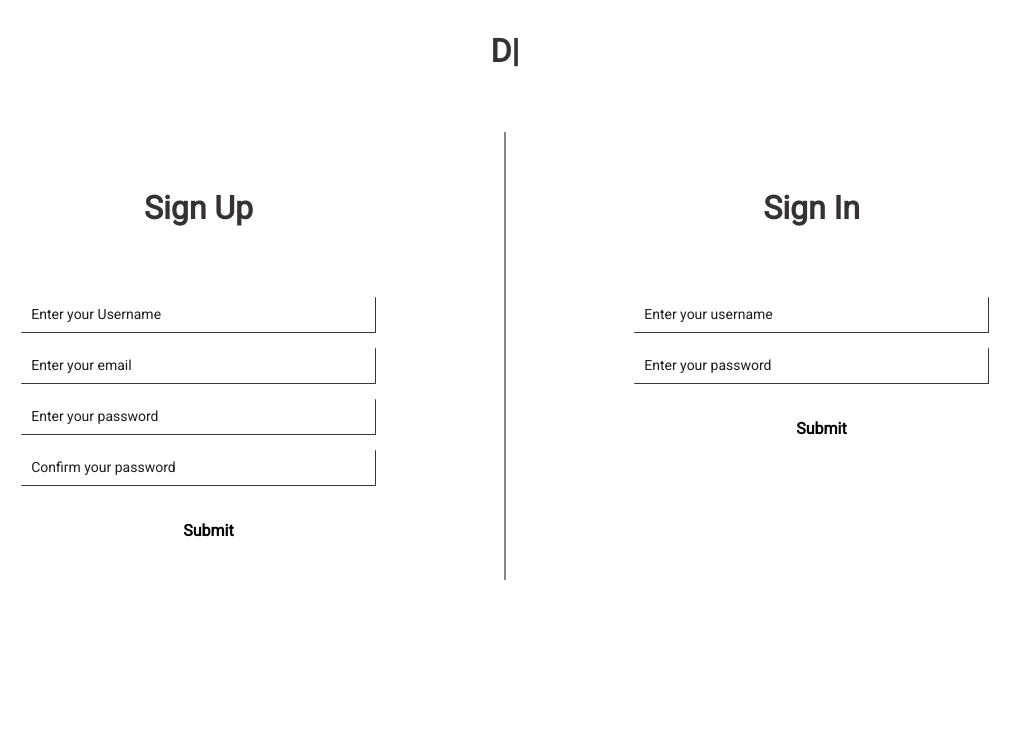
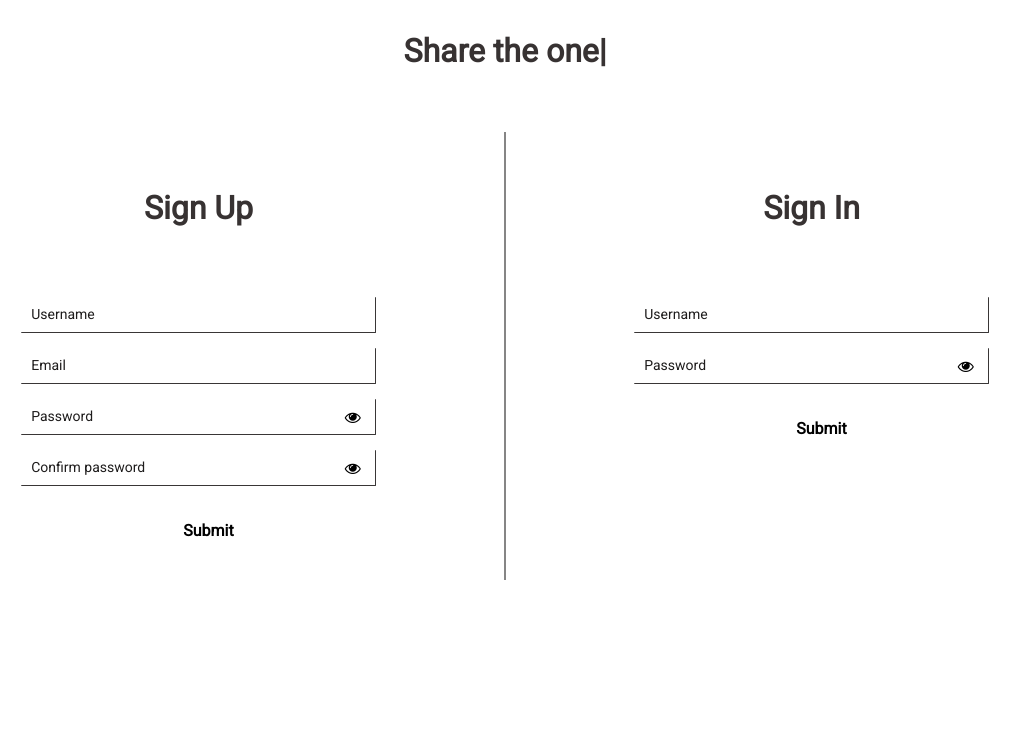
Before and after one commit to IVINESHAJI/nextbook, a Django app: page / in a window 1280 px wide. Shown: the part 50-781 px from the top of the page, without its empty margins (135-1155 px from the left). Run offline with Django 5.2, Linux system fonts and the light colour scheme; some libraries are stand-ins or nearby versions.

Commit message:
added pwd eye

```diff
--- a/portal/static/portal/css/index.css
+++ b/portal/static/portal/css/index.css
@@ -93,8 +93,27 @@
     display: flex;
     align-items: center;
     justify-content: center;
-    flex-direction: column;
+    flex-direction: row;
 }
+
+.password-input-container {
+    width: 100%;
+    position: relative;
+}
+
+#togglePassword, #toggleConfirmPassword, #toggleLoginPassword {
+    position: absolute;
+    top: 50%;
+    right: 10px;
+    transform: translateY(-50%);
+    cursor: pointer;
+    display: flex;
+    align-items: center;
+    justify-content: center;
+    height: 100%;
+    padding: 0 5px;
+}
+
 
 .form-input-text {
     width: 60%;
@@ -109,6 +128,18 @@
     border-radius: 1px;
     box-sizing: border-box;
     background-color: #ffffff;
+}
+
+.password-input-text {
+    width: 100%;
+}
+
+.password-input-container {
+    width: 60%;
+    position: relative;
+    display: flex;
+    flex-direction: row;
+    justify-content: flex-start;
 }
 
 .form-input-text:hover {
--- a/portal/static/portal/js/index.js
+++ b/portal/static/portal/js/index.js
@@ -1,7 +1,34 @@
 const hero = new Typed('.changing-hero', {
-    strings: ['Find books you need.', 'Share books you liked.', 'Discover books you\'d love.', 'Connect, Help and Inspire.'],
+    strings: ['Find the books you need.', 'Share the ones you liked.', 'Discover books you\'d love.', 'Connect, Help and Inspire.'],
     typeSpeed: 50,
     backSpeed: 50,
     backDelay: 500,
     loop: true
 });
+
+// togglepassword functionality
+const togglePassword = document.querySelector('#togglePassword');
+const toggleConfirmPassword = document.querySelector('#toggleConfirmPassword');
+const toggleLoginPassword = document.querySelector('#toggleLoginPassword');
+
+const password = document.querySelector('#password1');
+const confirmPassword = document.querySelector('#password2');
+const loginPassword = document.querySelector('#loginPassword');
+
+togglePassword.addEventListener('click', function (e) {
+    const type = password.getAttribute('type') === 'password' ? 'text' : 'password';
+    password.setAttribute('type', type);
+    this.classList.toggle('fa-eye-slash');
+});
+
+toggleConfirmPassword.addEventListener('click', function (e) {
+    const type = confirmPassword.getAttribute('type') === 'password' ? 'text' : 'password';
+    confirmPassword.setAttribute('type', type);
+    this.classList.toggle('fa-eye-slash');
+});
+
+toggleLoginPassword.addEventListener('click', function (e) {
+    const type = loginPassword.getAttribute('type') === 'password' ? 'text' : 'password';
+    loginPassword.setAttribute('type', type);
+    this.classList.toggle('fa-eye-slash');
+});
--- a/portal/templates/portal/index.html
+++ b/portal/templates/portal/index.html
@@ -35,16 +35,22 @@
                 <form action="register" method="POST">
                     {% csrf_token %}
                     <div class="form-input-field">
-                        <input class="form-input-text" type="username" name="username" id="username" placeholder="Enter your Username" required>
+                        <input class="form-input-text" type="username" name="username" id="username" placeholder="Username" required>
                     </div>
                     <div class="form-input-field">
-                        <input class="form-input-text" type="email" name="email" id="email" placeholder="Enter your email" required>
+                        <input class="form-input-text" type="email" name="email" id="email" placeholder="Email" required>
+                    </div>
+                    <div class="form-input-field password-input-field">
+                        <div class="password-input-container">
+                            <input class="form-input-text password-input-text" type="password" name="password1" id="password1" placeholder="Password" required>
+                            <i class="fa fa-eye" id="togglePassword"></i>
+                        </div>
                     </div>
                     <div class="form-input-field">
-                        <input class="form-input-text" type="password" name="password1" id="password1" placeholder="Enter your password" required>
-                    </div>
-                    <div class="form-input-field">
-                        <input class="form-input-text" type="password" name="password2" id="password2" placeholder="Confirm your password" required>
+                        <div class="password-input-container">
+                            <input class="form-input-text password-input-text" type="password" name="password2" id="password2" placeholder="Confirm password" required>
+                            <i class="fa fa-eye" id="toggleConfirmPassword"></i>
+                        </div>
                     </div>
                     <div class="form-submit">
                         <button type="submit" class="submit-btn">Submit</button>
@@ -63,10 +69,13 @@
                 <form action="login" method="POST">
                     {% csrf_token %}
                     <div class="form-input-field">
-                        <input class="form-input-text" type="text" name="username" id="username" placeholder="Enter your username" required>
+                        <input class="form-input-text" type="text" name="username" id="username" placeholder="Username" required>
                     </div>
-                    <div class="form-input-field">
-                        <input class="form-input-text" type="password" name="password1" id="password1" placeholder="Enter your password" required>
+                    <div class="form-input-field password-input-field">
+                        <div class="password-input-container">
+                            <input class="form-input-text password-input-text" type="password" name="loginPassword" id="loginPassword" placeholder="Password" required>
+                            <i class="fa fa-eye" id="toggleLoginPassword"></i>
+                        </div>
                     </div>
                     <div class="form-submit">
                         <button type="submit" class="submit-btn">Submit</button>
```
